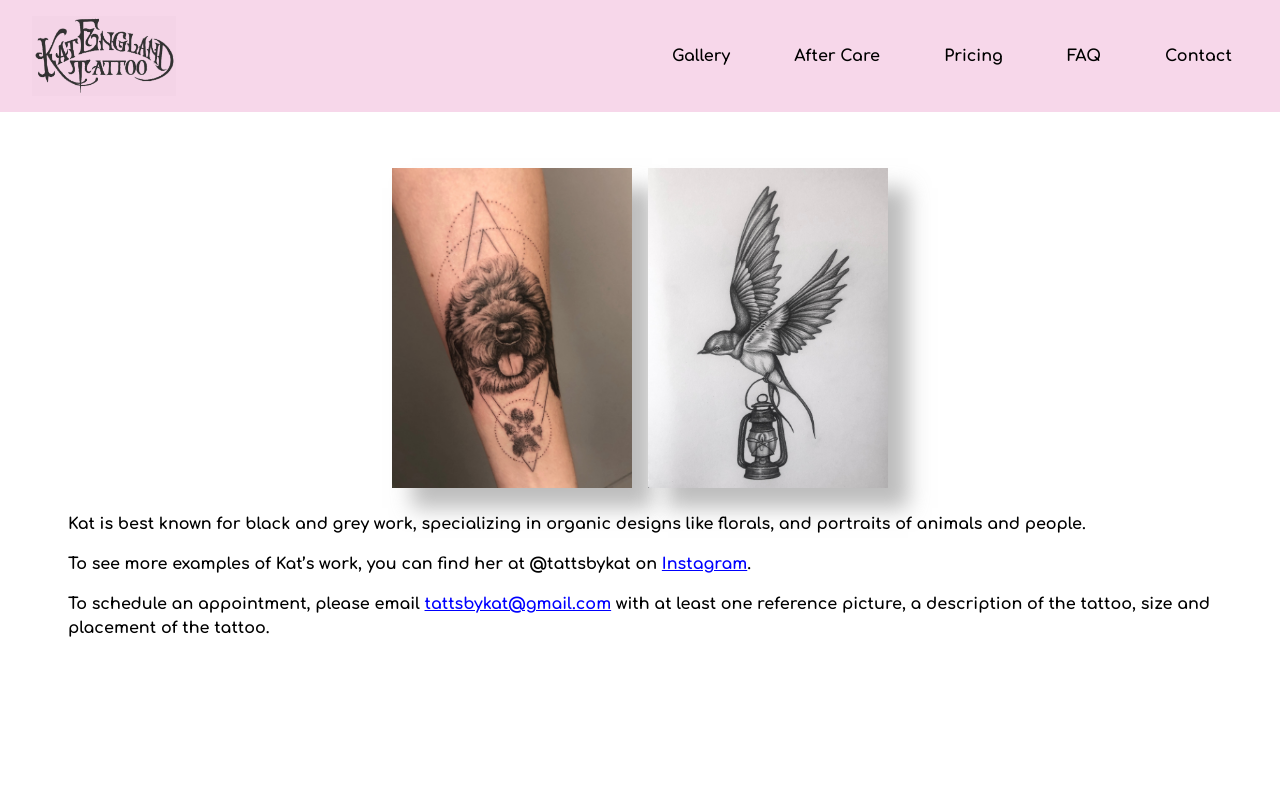
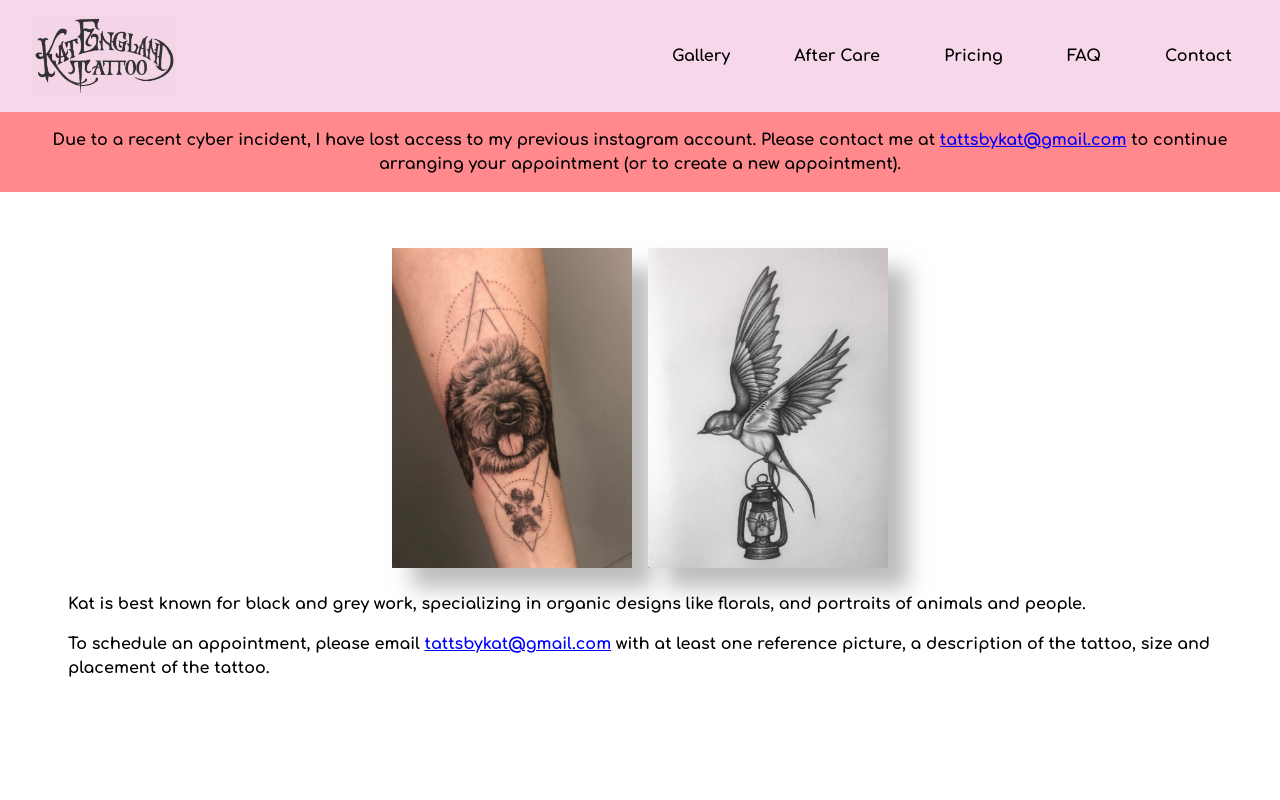
Before and after one commit to llamashock/kat-tattoo, a Next.js app: page / in a window 1280 px wide. Shown: the top 800 px of the page. Built offline with nearby package versions, Linux system fonts and the light colour scheme; a web font is replaced by a local one.

Commit message:
Remove instagram for now

```diff
--- a/src/components/layout.tsx
+++ b/src/components/layout.tsx
@@ -1,6 +1,7 @@
 import Footer from 'components/footer';
 import Header from 'components/header';
 import Meta from 'components/meta';
+import SubHeader from 'components/subheader';
 import React from 'react';
 import styles from 'styles/general.module.css';
 
@@ -12,6 +13,7 @@ const Layout = ({ children }: Props) => (
   <div className={styles.font}>
     <Meta />
     <Header />
+    <SubHeader />
     <div className="min-h-screen">
       <main className={styles.body}>{children}</main>
     </div>
--- a/src/components/subheader.tsx
+++ b/src/components/subheader.tsx
@@ -1,9 +1,18 @@
+import MailToLink from 'components/mailToLink';
 import React from 'react';
 import headerStyles from 'styles/header.module.css';
 
 const SubHeader = () => (
   <h2 className={headerStyles.subHeaderRow}>
-    <p>Masks are currently required in the shop due to the COVID-19 pandemic.</p>
+    {/* <p>Masks are currently required in the shop due to the COVID-19 pandemic.</p> */}
+    <p>
+      Due to a recent cyber incident, I have lost access to my previous instagram account.
+      Please contact me at
+      {' '}
+      <MailToLink />
+      {' '}
+      to continue arranging your appointment (or to create a new appointment).
+    </p>
   </h2>
 );
 
--- a/src/pages/contact.tsx
+++ b/src/pages/contact.tsx
@@ -11,8 +11,8 @@ const contact = () => (
     {/* Cannot use <MailToLink /> here for some reason, it renders as a <p> element only on prod */}
     <a href="mailto:tattsbykat@gmail.com?body=General%20description%20of%20the%20tattoo:%20%0D%0A%0D%0A%20Reference%20Images:%20%0D%0A%0D%0A%20Size%20of%20the%20tattoo:%20%0D%0A%0D%0A%20Location%20of%20tattoo:%20" className={styles.link}>tattsbykat@gmail.com</a>
 
-    <h2 className={styles.h2}>On Social Media</h2>
-    <a href="https://www.instagram.com/tattsbykat/" className={styles.link}>Instagram</a>
+    {/* <h2 className={styles.h2}>On Social Media</h2>
+    <a href="https://www.instagram.com/tattsbykat/" className={styles.link}>Instagram</a> */}
 
     <h2 className={styles.h2}>Location</h2>
 
--- a/src/pages/gallery.tsx
+++ b/src/pages/gallery.tsx
@@ -1,5 +1,4 @@
 import Layout from 'components/layout';
-import Link from 'next/link';
 import React from 'react';
 import galleryStyles from 'styles/gallery.module.css';
 import styles from 'styles/general.module.css';
@@ -34,11 +33,12 @@ const gallery = () => {
 
   const images = imageList.map((image) => (
     <li key={image.src} className={galleryStyles.imageItem}>
-      <Link as={image.url} href={image.url}>
+      <img src={image.src} alt="tattoo-example" className={galleryStyles.image} />
+      {/* <Link as={image.url} href={image.url}>
         <div>
           <img src={image.src} alt="tattoo-example" className={galleryStyles.image} />
         </div>
-      </Link>
+      </Link> */}
     </li>
   ));
   return (
--- a/src/pages/index.tsx
+++ b/src/pages/index.tsx
@@ -13,11 +13,11 @@ const Index = () => (
         <img src="/birdLantern.jpg" alt="Example sketch" className={homeStyles.mainImage} />
       </div>
       <p className={styles.p}>Kat is best known for black and grey work, specializing in organic designs like florals, and portraits of animals and people.</p>
-      <p className={styles.p}>
+      {/* <p className={styles.p}>
         {'To see more examples of Kat’s work, you can find her at @tattsbykat on '}
         <a href="https://www.instagram.com/tattsbykat/" className={styles.link}>Instagram</a>
         .
-      </p>
+      </p> */}
       <p className={styles.p}>
         {'To schedule an appointment, please email '}
         <MailToLink />
--- a/src/styles/gallery.module.css
+++ b/src/styles/gallery.module.css
@@ -6,7 +6,7 @@
 }
 
 .imageItem {
-  cursor: pointer;
+  /* cursor: pointer; */
   padding: 1rem;
 }
 
```
